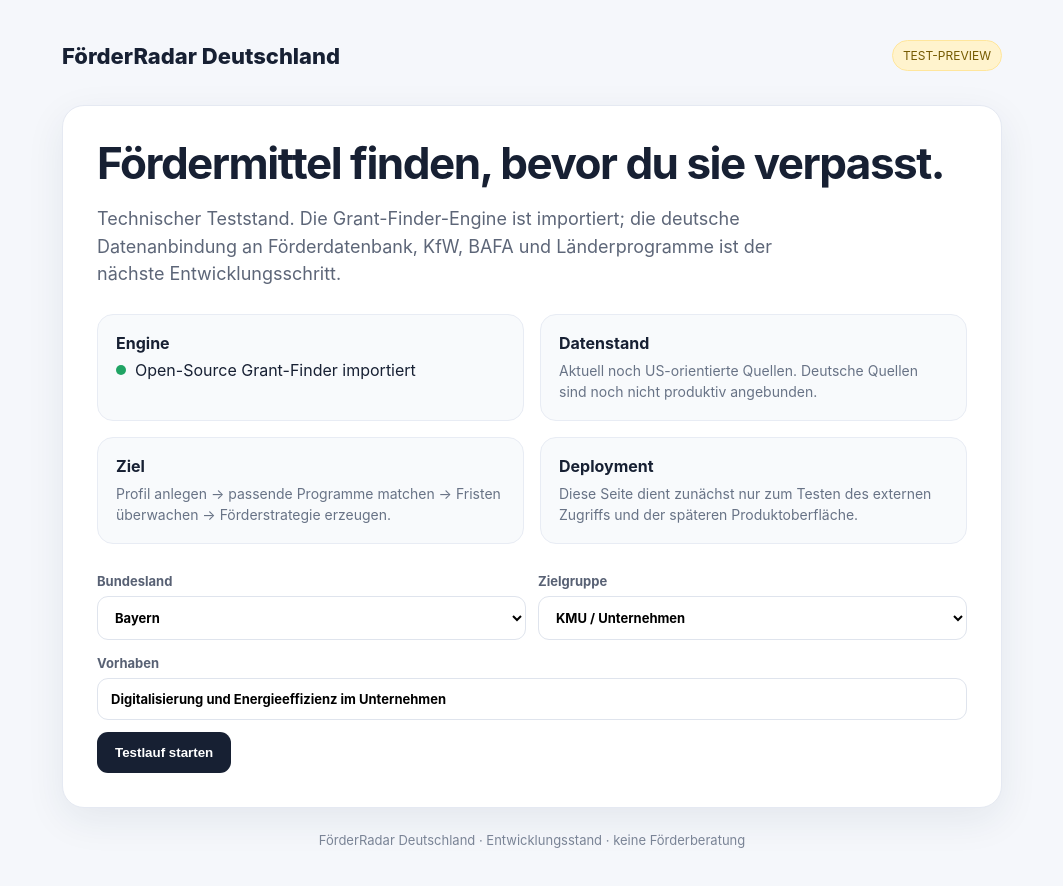
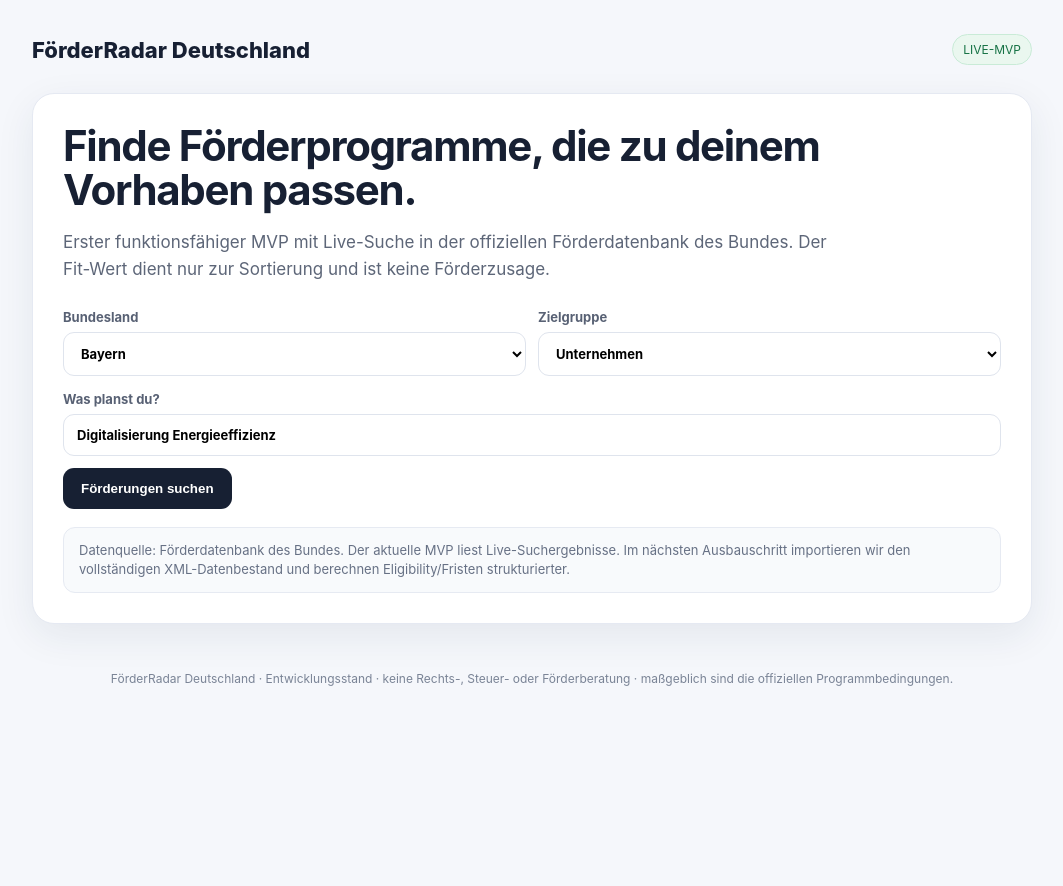
Before and after one commit to xturn2u/foerder_tool, a plain HTML site: page index.html in a window 1280 px wide. Shown: the whole page, without its empty margins (108-1171 px from the left). After the commit the page ends 800 px from the top, so only its background shows below. Drawn offline with Linux system fonts and the light colour scheme.

Commit message:
Connect web MVP to live German funding search

```diff
--- a/index.html
+++ b/index.html
@@ -3,58 +3,109 @@
 <head>
   <meta charset="utf-8">
   <meta name="viewport" content="width=device-width,initial-scale=1">
-  <title>FörderRadar Deutschland – Test</title>
+  <title>FörderRadar Deutschland</title>
   <style>
     :root{font-family:Inter,system-ui,Segoe UI,Roboto,Arial,sans-serif;color:#172033;background:#f5f7fb}
-    *{box-sizing:border-box} body{margin:0}
-    .wrap{max-width:980px;margin:0 auto;padding:40px 20px 70px}
-    .top{display:flex;justify-content:space-between;align-items:center;margin-bottom:34px}
-    .brand{font-weight:800;font-size:22px}.badge{font-size:12px;background:#fff3cd;color:#755a00;padding:7px 10px;border-radius:999px;border:1px solid #ffe69c}
-    .hero{background:white;border:1px solid #e5e9f2;border-radius:22px;padding:34px;box-shadow:0 12px 38px rgba(31,46,80,.08)}
-    h1{font-size:44px;line-height:1.06;margin:0 0 14px;letter-spacing:-1.5px}
-    .sub{font-size:18px;color:#5d6678;max-width:720px;line-height:1.55}
-    .grid{display:grid;grid-template-columns:1fr 1fr;gap:16px;margin-top:26px}
-    .card{background:#f8fafc;border:1px solid #e8ecf4;border-radius:16px;padding:18px}
-    .card strong{display:block;margin-bottom:7px}.muted{color:#687386;font-size:14px;line-height:1.5}
-    .form{margin-top:26px;display:grid;grid-template-columns:1fr 1fr;gap:12px}
-    label{font-size:13px;font-weight:700;color:#586174}
-    input,select{width:100%;margin-top:6px;padding:12px 13px;border:1px solid #dfe4ed;border-radius:11px;background:white;font:inherit}
-    .full{grid-column:1/-1}
-    button{border:0;background:#172033;color:white;padding:13px 18px;border-radius:11px;font-weight:800;cursor:pointer}
-    #result{display:none;margin-top:20px;padding:18px;border:1px solid #cfe7d8;background:#f0faf4;border-radius:14px}
-    .status{display:flex;gap:9px;align-items:center}.dot{width:10px;height:10px;border-radius:50%;background:#20a464}
-    footer{margin-top:24px;color:#7a8496;font-size:13px;text-align:center}
-    @media(max-width:700px){h1{font-size:34px}.grid,.form{grid-template-columns:1fr}.full{grid-column:auto}.hero{padding:24px}}
+    *{box-sizing:border-box}body{margin:0}.wrap{max-width:1040px;margin:0 auto;padding:34px 20px 70px}
+    .top{display:flex;justify-content:space-between;align-items:center;margin-bottom:28px}.brand{font-weight:850;font-size:22px}
+    .badge{font-size:12px;background:#eaf7ef;color:#167245;padding:7px 10px;border-radius:999px;border:1px solid #c9ebd7}
+    .hero{background:white;border:1px solid #e5e9f2;border-radius:22px;padding:30px;box-shadow:0 12px 38px rgba(31,46,80,.08)}
+    h1{font-size:42px;line-height:1.05;margin:0 0 12px;letter-spacing:-1.3px}.sub{font-size:17px;color:#5d6678;max-width:790px;line-height:1.55}
+    .form{margin-top:24px;display:grid;grid-template-columns:1fr 1fr;gap:12px}
+    label{font-size:13px;font-weight:750;color:#586174}input,select{width:100%;margin-top:6px;padding:12px 13px;border:1px solid #dfe4ed;border-radius:11px;background:#fff;font:inherit}
+    .full{grid-column:1/-1}button{border:0;background:#172033;color:#fff;padding:13px 18px;border-radius:11px;font-weight:800;cursor:pointer}
+    button:disabled{opacity:.55;cursor:wait}.info{margin-top:18px;padding:13px 15px;background:#f8fafc;border:1px solid #e6eaf2;border-radius:12px;color:#677185;font-size:13px;line-height:1.45}
+    #status{margin:22px 0 10px;color:#687386}.results{display:grid;gap:14px}.card{background:#fff;border:1px solid #e3e8f0;border-radius:16px;padding:18px}
+    .row{display:flex;justify-content:space-between;gap:16px;align-items:flex-start}.title{font-weight:800;font-size:18px;line-height:1.35}.fit{white-space:nowrap;font-weight:850;font-size:13px;background:#edf8f1;color:#147147;padding:7px 9px;border-radius:999px}
+    .meta{margin-top:10px;display:grid;gap:7px;font-size:14px;color:#5d6678}.meta strong{color:#273044}.links{margin-top:14px;display:flex;gap:10px;flex-wrap:wrap}
+    a.btn{display:inline-block;text-decoration:none;background:#eef2f7;color:#1f2a3d;padding:9px 11px;border-radius:9px;font-weight:750;font-size:13px}
+    .warning{background:#fff8e6;border-color:#ffe09a;color:#755a00}.error{background:#fff0f0;border-color:#ffc9c9;color:#8b1d1d}
+    footer{margin-top:24px;color:#7a8496;font-size:12px;text-align:center;line-height:1.5}
+    @media(max-width:700px){h1{font-size:34px}.form{grid-template-columns:1fr}.full{grid-column:auto}.hero{padding:22px}.row{flex-direction:column}.fit{align-self:flex-start}}
   </style>
 </head>
 <body>
   <div class="wrap">
     <div class="top">
       <div class="brand">FörderRadar Deutschland</div>
-      <div class="badge">TEST-PREVIEW</div>
+      <div class="badge">LIVE-MVP</div>
     </div>
     <section class="hero">
-      <h1>Fördermittel finden, bevor du sie verpasst.</h1>
-      <p class="sub">Technischer Teststand. Die Grant-Finder-Engine ist importiert; die deutsche Datenanbindung an Förderdatenbank, KfW, BAFA und Länderprogramme ist der nächste Entwicklungsschritt.</p>
-      <div class="grid">
-        <div class="card"><strong>Engine</strong><div class="status"><span class="dot"></span><span>Open-Source Grant-Finder importiert</span></div></div>
-        <div class="card"><strong>Datenstand</strong><span class="muted">Aktuell noch US-orientierte Quellen. Deutsche Quellen sind noch nicht produktiv angebunden.</span></div>
-        <div class="card"><strong>Ziel</strong><span class="muted">Profil anlegen → passende Programme matchen → Fristen überwachen → Förderstrategie erzeugen.</span></div>
-        <div class="card"><strong>Deployment</strong><span class="muted">Diese Seite dient zunächst nur zum Testen des externen Zugriffs und der späteren Produktoberfläche.</span></div>
+      <h1>Finde Förderprogramme, die zu deinem Vorhaben passen.</h1>
+      <p class="sub">Erster funktionsfähiger MVP mit Live-Suche in der offiziellen Förderdatenbank des Bundes. Der Fit-Wert dient nur zur Sortierung und ist keine Förderzusage.</p>
+      <div class="form">
+        <div>
+          <label>Bundesland
+            <select id="state">
+              <option>Bayern</option><option>Baden-Württemberg</option><option>Berlin</option><option>Brandenburg</option>
+              <option>Bremen</option><option>Hamburg</option><option>Hessen</option><option>Mecklenburg-Vorpommern</option>
+              <option>Niedersachsen</option><option>Nordrhein-Westfalen</option><option>Rheinland-Pfalz</option><option>Saarland</option>
+              <option>Sachsen</option><option>Sachsen-Anhalt</option><option>Schleswig-Holstein</option><option>Thüringen</option>
+            </select>
+          </label>
+        </div>
+        <div>
+          <label>Zielgruppe
+            <select id="target">
+              <option>Unternehmen</option><option>Privatperson</option><option>Gründer</option><option>Kommune</option>
+              <option>Verein</option><option>Hochschule</option><option>Forschungseinrichtung</option><option>Öffentliche Einrichtung</option>
+            </select>
+          </label>
+        </div>
+        <div class="full">
+          <label>Was planst du?
+            <input id="q" value="Digitalisierung Energieeffizienz" placeholder="z. B. Wärmepumpe, Digitalisierung, KI, neue Maschine">
+          </label>
+        </div>
+        <div class="full"><button id="searchBtn" onclick="searchFunding()">Förderungen suchen</button></div>
       </div>
-      <div class="form">
-        <div><label>Bundesland<select><option>Bayern</option><option>Baden-Württemberg</option><option>Hessen</option><option>Nordrhein-Westfalen</option></select></label></div>
-        <div><label>Zielgruppe<select><option>KMU / Unternehmen</option><option>Privatperson</option><option>Gründer</option><option>Verein</option></select></label></div>
-        <div class="full"><label>Vorhaben<input value="Digitalisierung und Energieeffizienz im Unternehmen"></label></div>
-        <div class="full"><button onclick="runDemo()">Testlauf starten</button></div>
-      </div>
-      <div id="result">
-        <strong>Demo erfolgreich.</strong>
-        <div class="muted" style="margin-top:6px">Die Weboberfläche funktioniert. Das echte Fördermatching wird im nächsten Schritt mit deutschen Datenquellen verbunden.</div>
-      </div>
+      <div class="info">Datenquelle: Förderdatenbank des Bundes. Der aktuelle MVP liest Live-Suchergebnisse. Im nächsten Ausbauschritt importieren wir den vollständigen XML-Datenbestand und berechnen Eligibility/Fristen strukturierter.</div>
     </section>
-    <footer>FörderRadar Deutschland · Entwicklungsstand · keine Förderberatung</footer>
+
+    <div id="status"></div>
+    <div id="results" class="results"></div>
+    <footer>FörderRadar Deutschland · Entwicklungsstand · keine Rechts-, Steuer- oder Förderberatung · maßgeblich sind die offiziellen Programmbedingungen.</footer>
   </div>
-  <script>function runDemo(){document.getElementById('result').style.display='block'}</script>
+
+<script>
+function esc(v=''){return String(v).replace(/[&<>"']/g,c=>({'&':'&amp;','<':'&lt;','>':'&gt;','"':'&quot;',"'":'&#39;'}[c]))}
+async function searchFunding(){
+  const btn=document.getElementById('searchBtn');
+  const status=document.getElementById('status');
+  const results=document.getElementById('results');
+  const q=document.getElementById('q').value.trim();
+  const state=document.getElementById('state').value;
+  const target=document.getElementById('target').value;
+  btn.disabled=true; results.innerHTML=''; status.className=''; status.textContent='Suche in der Förderdatenbank …';
+  try{
+    const r=await fetch('/api/search?'+new URLSearchParams({q,state,target}));
+    const data=await r.json();
+    if(!r.ok || !data.ok) throw new Error(data.error||'Suche fehlgeschlagen');
+    const count=data.total_hint ? ' · '+data.total_hint+' Treffer in der Quelle' : '';
+    status.textContent=(data.programs.length ? data.programs.length+' Programme geladen' : 'Keine Programme erkannt')+count;
+    if(!data.programs.length){
+      results.innerHTML='<div class="card warning">Für diese Kombination wurden im MVP keine Treffer erkannt. Versuche einen allgemeineren Suchbegriff.</div>';
+      return;
+    }
+    results.innerHTML=data.programs.map(p=>`
+      <article class="card">
+        <div class="row">
+          <div class="title">${esc(p.title)}</div>
+          <div class="fit">${esc(p.fit)} % Fit</div>
+        </div>
+        <div class="meta">
+          ${p.who?'<div><strong>Förderberechtigt:</strong> '+esc(p.who)+'</div>':''}
+          ${p.what?'<div><strong>Förderbereich:</strong> '+esc(p.what)+'</div>':''}
+          <div><strong>Status:</strong> ${esc(p.status)}</div>
+        </div>
+        <div class="links"><a class="btn" href="${esc(p.url)}" target="_blank" rel="noopener">Offizielle Programmdetails ↗</a></div>
+      </article>
+    `).join('');
+  }catch(e){
+    status.textContent='';
+    results.innerHTML='<div class="card error"><strong>Live-Suche fehlgeschlagen.</strong><br>'+esc(e.message)+'<br><small>Der Prototyp zeigt bewusst keinen Fake-Datensatz an.</small></div>';
+  }finally{btn.disabled=false}
+}
+</script>
 </body>
 </html>
```
